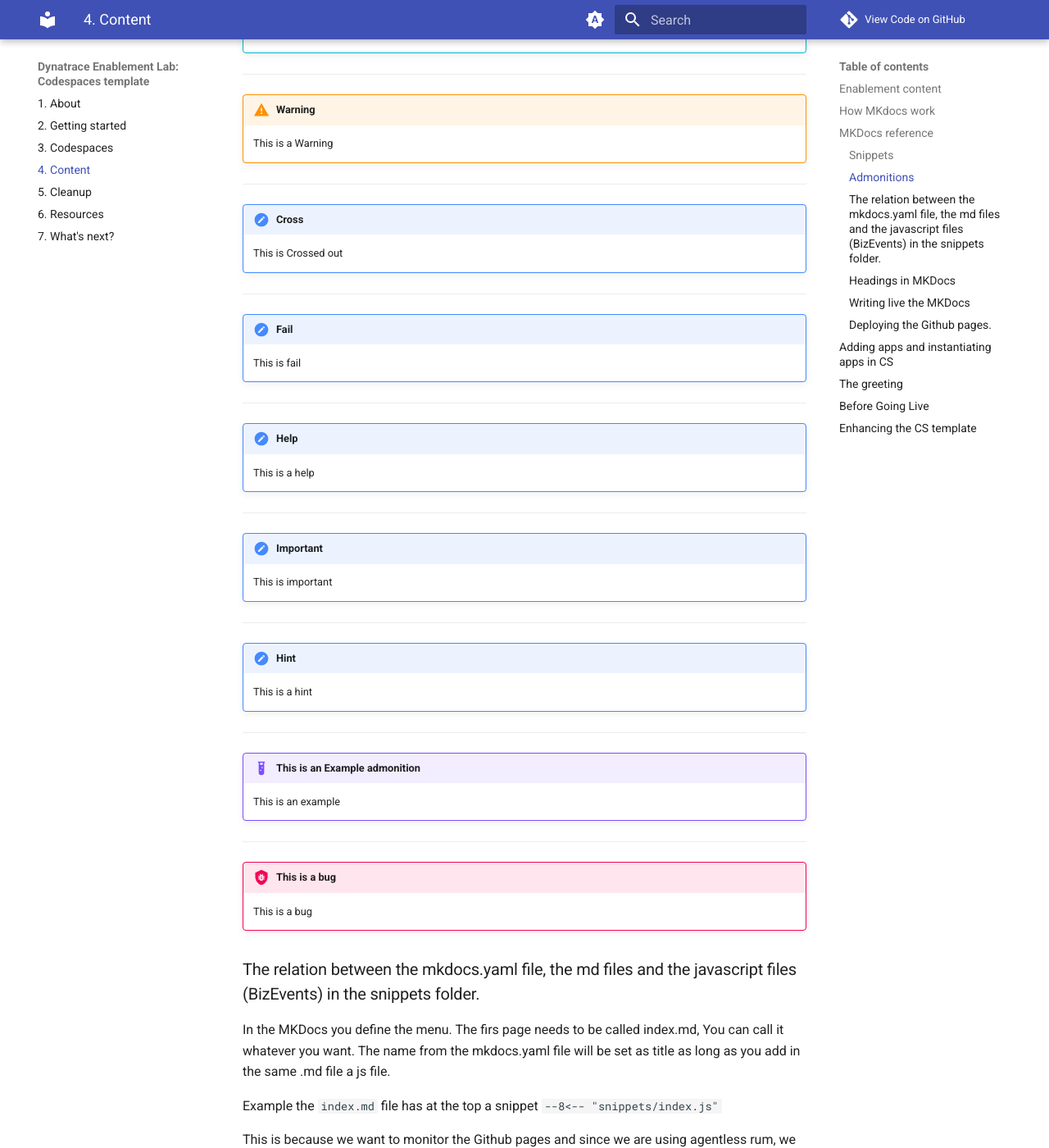
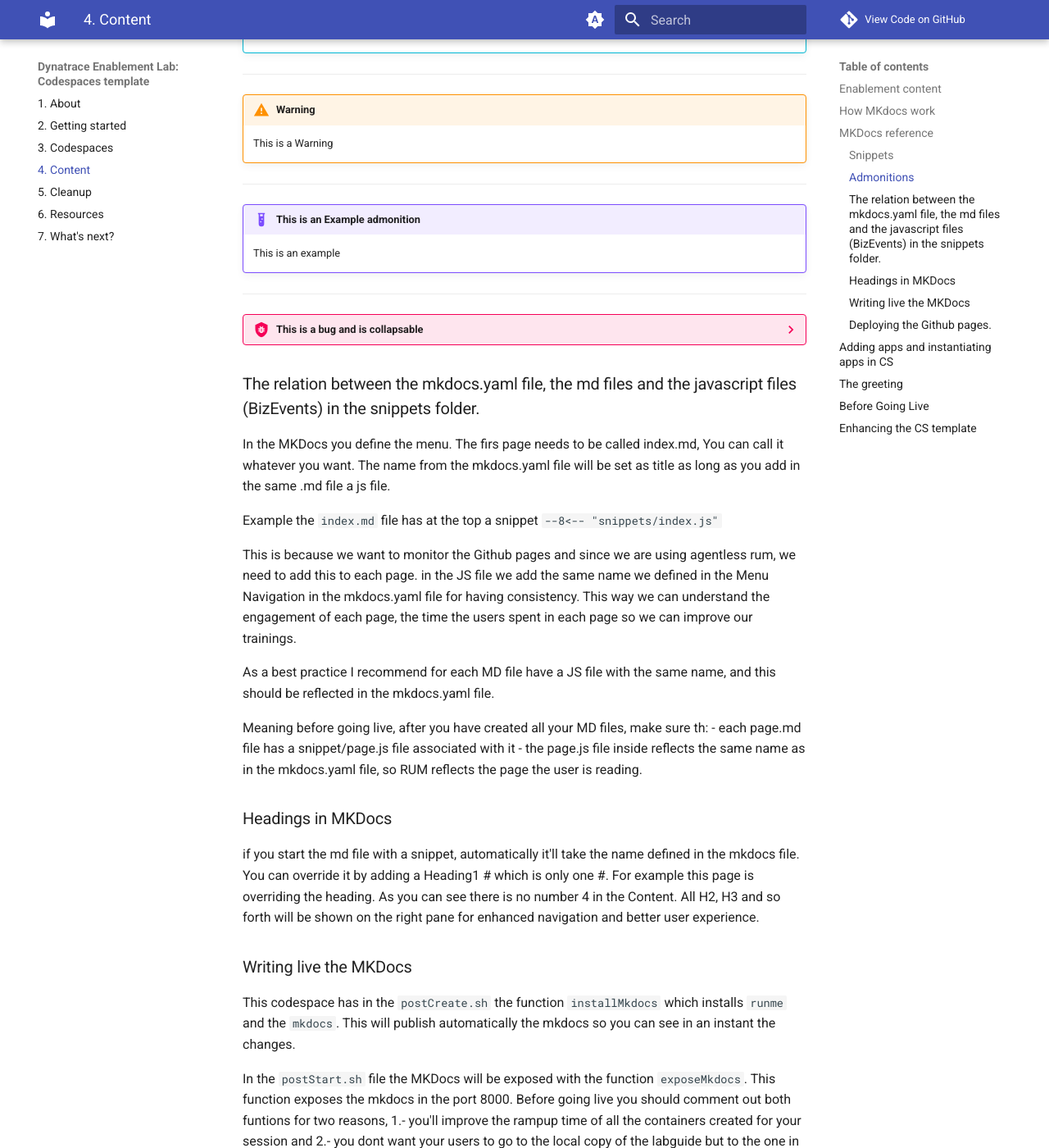
Before and after one commit to popecruzdt/enablement-codespaces-template, an MkDocs documentation site: the page built from docs/4-content.md, in a window 1280 px wide and 1400 px high, scrolled down 2287 px. Shown: the whole window at 82% size. Built offline with MkDocs 1.6.1 and Material for MkDocs 9.7.7, drawn with Linux system fonts in a browser that asks for light colours; comment, search, counter and statistics services are not loaded.

Commit message:
update docs
Signed-off-by: Sergio Hinojosa <sergio.hinojosa@dynatrace.com>

```diff
--- a/README.md
+++ b/README.md
@@ -9,4 +9,4 @@ In this README you should add a brief description of the project. What will the
 </p>
 
 Ready to learn how to create an enablement using codespaces?
-## [👨‍🏫 Learn how to create enablements in Codespaces!](https://dynatrace-wwse.github.io/enablement-codespace-template)
+## [👨‍🏫 Learn how to create enablements in Codespaces!](https://dynatrace-wwse.github.io/enablement-codespaces-template)
--- a/docs/4-content.md
+++ b/docs/4-content.md
@@ -15,7 +15,7 @@ All the MD files are under the **docs** folder. In the main README.md file you w
 
 Visit this page for the reference on using MKDocs markdown:
 
-https://squidfunk.github.io/mkdocs-material/reference/
+[https://squidfunk.github.io/mkdocs-material/reference/](https://squidfunk.github.io/mkdocs-material/reference/)
 
 
 ### Snippets
--- a/docs/snippets/admonitions.md
+++ b/docs/snippets/admonitions.md
@@ -43,35 +43,10 @@
 
 ---
 
-!!! cross "Cross"
-    This is Crossed out
-
----
-
-!!! fail "Fail"
-    This is fail
-
----
-
-!!! help "Help"
-    This is a help
-
----
-
-!!! important "Important"
-    This is important
-
----
-
-!!! hint "Hint"
-    This is a hint
-
----
-
 !!! Example "This is an Example admonition"
     This is an example
 
 ---
 
-!!! bug "This is a bug"
+??? bug "This is a bug and is collapsable"
     This is a bug
```
